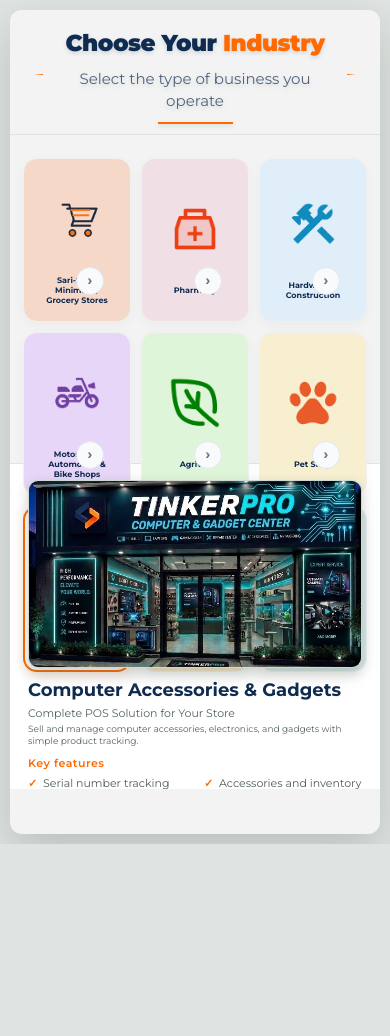
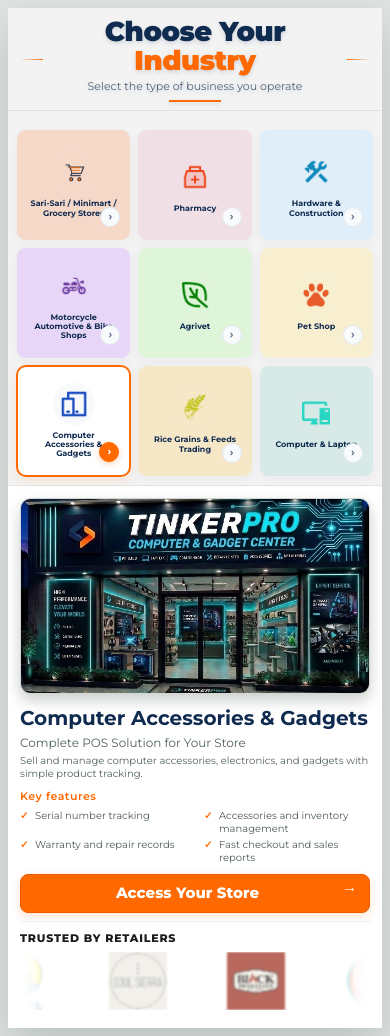
Before and after one commit to zoron015-gif/proj, a Next.js app: page / in a window 390 px wide. Before the commit the page ends 844 px from the top, so only its background shows below. Built offline with nearby package versions, Linux system fonts and the light colour scheme.

Commit message:
mobile responsive styles

```diff
--- a/app/globals.css
+++ b/app/globals.css
@@ -123,5 +123,56 @@
 .logo-track img { width: 140px; height: 78px; flex: 0 0 140px; padding: 0; border: 0; border-radius: 0; object-fit: contain; background: transparent; opacity: .72; filter: blur(1px); cursor: pointer; transition: transform .2s ease, filter .2s ease, opacity .2s ease; }
 .logo-track img:hover { filter: blur(0) grayscale(0) brightness(1.05); opacity: 1; outline: 3px solid #ff6900; outline-offset: 4px; box-shadow: 0 0 0 6px #ff690033; transform: scale(1.04); }
 @keyframes logo-scroll { from { transform: translateX(0); } to { transform: translateX(calc(-50% - 10px)); } }
-@media (max-width: 700px) { .page { padding: 10px; } .chooser { height: calc(100dvh - 20px); border-radius: 12px; } .chooser-body { grid-template-columns: 1fr; overflow: hidden; height: calc(100% - 170px); } .store-grid { grid-template-rows: repeat(4, max-content); border-right: 0; border-bottom: 1px solid #e2e6e2; padding: 12px; } .preview { padding: 16px 18px; } }
-@media (max-width: 470px) { .store-grid { gap: 10px; padding: 13px; } .store-photo { height: 75px; } .store-option strong { font-size: 8px; } .title-line { width: 25px; } h1 { font-size: 23px; } }
+@media (max-width: 1200px) and (min-width: 901px) {
+  .page { padding: 16px; }
+  .chooser { height: calc(100dvh - 32px); border-radius: 14px; }
+  .chooser-header { min-height: 96px; padding: 12px 16px 8px; }
+  h1 { font-size: clamp(28px, 4vw, 44px); }
+  .title-copy p { font-size: 13px; }
+  .chooser-body { height: calc(100% - 150px); }
+  .store-grid { padding: 14px; gap: 8px; }
+  .store-option { padding: 8px; border-radius: 10px; }
+  .store-icon-wrap { width: 58px; height: 58px; margin-bottom: 8px; }
+  .store-photo { width: 38px; height: 38px; }
+  .store-option strong { font-size: 10px; }
+  .preview { padding: 18px; }
+  .preview-photo { max-height: 280px; }
+  .logo-track img { width: 110px; height: 64px; flex-basis: 110px; }
+}
+
+@media (max-width: 900px) {
+  html, body { height: auto; min-height: 100%; }
+  body { overflow-x: hidden; overflow-y: auto; }
+  .page { min-height: 100dvh; padding: 8px; display: block; }
+  .chooser { height: auto; min-height: calc(100dvh - 16px); overflow: visible; border-radius: 12px; }
+  .chooser-header { min-height: 84px; padding: 10px 12px 8px; }
+  .title-wrap { gap: 6px; }
+  .title-copy { min-width: 0; width: min(100%, 300px); }
+  .title-line { width: 24px; }
+  h1 { font-size: clamp(22px, 7vw, 30px); line-height: 1.05; }
+  .title-copy p { margin: 5px 0 6px; font-size: 11px; line-height: 1.2; }
+  .title-accent { width: 52px; }
+  .chooser-body { display: flex; flex-direction: column; height: auto; overflow: visible; }
+  .store-grid { grid-template-columns: repeat(3, minmax(0, 1fr)); grid-template-rows: repeat(3, minmax(112px, 1fr)); padding: 10px; gap: 8px; border-right: 0; border-bottom: 1px solid #e2e6e2; }
+  .store-option { padding: 8px 5px; border-radius: 10px; }
+  .store-icon-wrap { width: 48px; height: 48px; margin-bottom: 6px; }
+  .store-photo { width: 32px; height: 32px; }
+  .store-option strong { max-width: 90px; font-size: 9px; line-height: 1.15; }
+  .store-card-arrow { right: 5px; bottom: 5px; width: 20px; height: 20px; font-size: 11px; }
+  .preview { height: auto; overflow: visible; padding: 14px; }
+  .preview-photo { max-height: none; width: 100%; aspect-ratio: 16 / 9; }
+  .preview h2 { font-size: 20px; }
+  .preview-copy { font-size: 12px; }
+  .preview-details, li { font-size: 10px; }
+  .continue { font-size: 15px; }
+  .logo-track img { width: 100px; height: 58px; flex-basis: 100px; }
+  .logo-marquee::before, .logo-marquee::after { width: 36px; }
+}
+
+@media (max-width: 470px) {
+  .store-grid { gap: 6px; padding: 8px; }
+  .store-option strong { font-size: 8px; }
+  .store-icon-wrap { width: 42px; height: 42px; }
+  .store-photo { width: 28px; height: 28px; }
+  .preview { padding: 12px; }
+}
```
